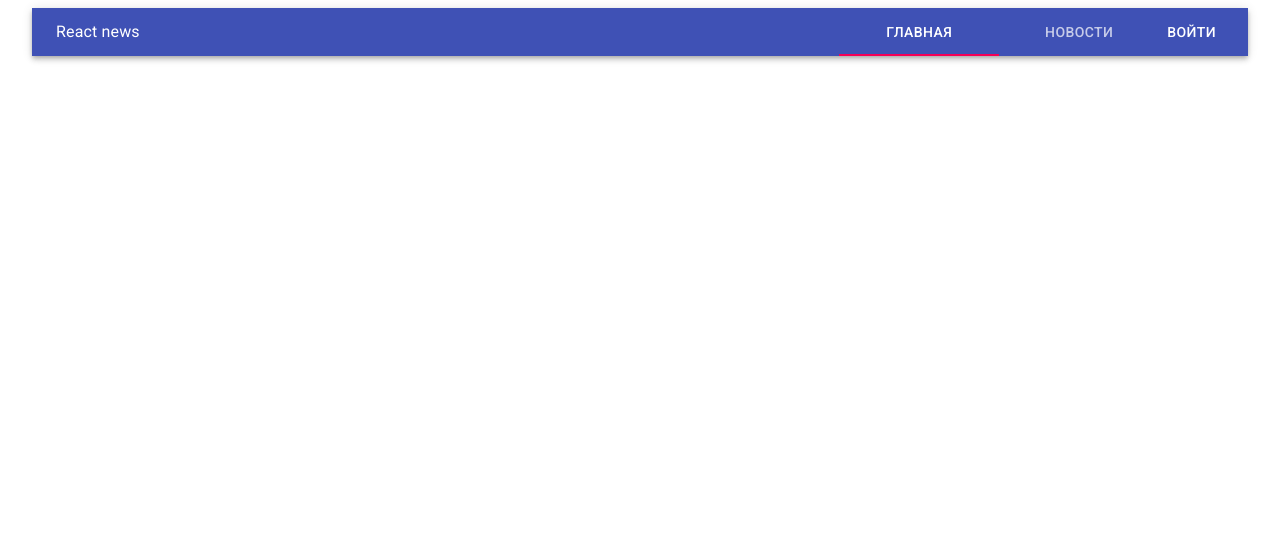
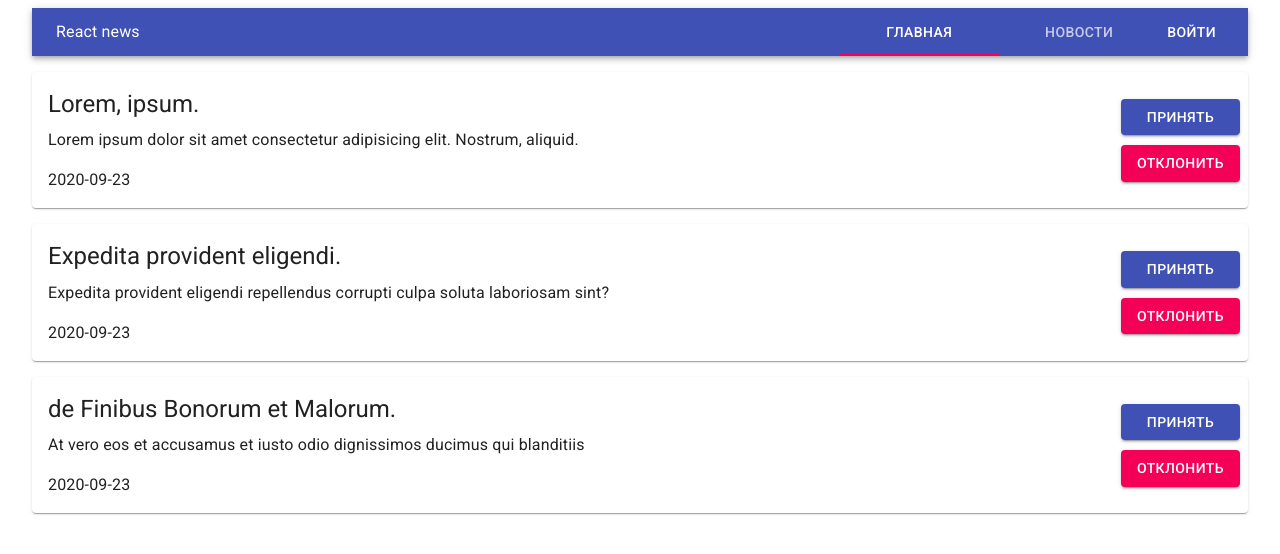
Before and after one commit to dvnikolaev/react-typescript-news, a React (Create React App) app: page /news in a window 1280 px wide. Shown: the top 554 px of the page. Built offline with nearby package versions, Linux system fonts and the light colour scheme.

Commit message:
add posts page

```diff
--- a/src/components/app/App.tsx
+++ b/src/components/app/App.tsx
@@ -1,14 +1,20 @@
 import React from "react";
 import { Container } from "@material-ui/core";
-import { BrowserRouter } from "react-router-dom";
+import { BrowserRouter, Route, Switch } from "react-router-dom";
 
 import { AppNavBar } from "../app-navbar/app-navbar";
+import PagePosts from "../../routes/Posts";
 
 export const App: React.FC = () => {
   return (
     <BrowserRouter>
       <Container>
         <AppNavBar />
+        <Switch>
+          <Route path="/news">
+            <PagePosts />
+          </Route>
+        </Switch>
       </Container>
     </BrowserRouter>
   );
--- /dev/null
+++ b/src/components/posts-list/posts-list-item.tsx
@@ -0,0 +1,49 @@
+import {
+  Button,
+  Card,
+  CardActions,
+  CardContent,
+  makeStyles,
+  Typography,
+} from "@material-ui/core";
+import React from "react";
+
+const useStyles = makeStyles((theme) => ({
+  card: {
+    marginTop: theme.spacing(2),
+    display: 'flex',
+    justifyContent: 'space-between'
+  },
+  cardAction: {
+    display: 'flex',
+    flexDirection: 'column',
+    alignSelf: 'center'
+  },
+  actionButton: {
+    marginTop: 10
+  }
+}));
+
+const PostsListItem: React.FC<{
+  title: string;
+  description: string;
+  date: string;
+}> = ({ title, description, date }) => {
+  const classes = useStyles();
+
+  return (
+    <Card className={classes.card}>
+      <CardContent>
+        <Typography variant="h5" gutterBottom>{title}</Typography>
+        <Typography paragraph>{description}</Typography>
+        <Typography>{date}</Typography>
+      </CardContent>
+      <CardActions className={classes.cardAction} disableSpacing>
+        <Button variant="contained" color="primary" fullWidth>Принять</Button>
+        <Button variant="contained" color="secondary" fullWidth className={classes.actionButton}>Отклонить</Button>
+      </CardActions>
+    </Card>
+  );
+};
+
+export default PostsListItem;
--- /dev/null
+++ b/src/components/posts-list/posts-list.tsx
@@ -0,0 +1,48 @@
+import React from "react";
+
+import PostsListItem from "./posts-list-item";
+
+const PostsList = () => {
+  const posts = [
+    {
+      id: 1,
+      author_id: 1,
+      title: "Lorem, ipsum.",
+      description:
+        "Lorem ipsum dolor sit amet consectetur adipisicing elit. Nostrum, aliquid.",
+      date: "2020-09-23",
+      isAccept: true,
+    },
+    {
+      id: 2,
+      author_id: 1,
+      title: "Expedita provident eligendi.",
+      description:
+        "Expedita provident eligendi repellendus corrupti culpa soluta laboriosam sint?",
+      date: "2020-09-23",
+      isAccept: true,
+    },
+    {
+      id: 3,
+      author_id: 1,
+      title: "de Finibus Bonorum et Malorum.",
+      description:
+        "At vero eos et accusamus et iusto odio dignissimos ducimus qui blanditiis",
+      date: "2020-09-23",
+      isAccept: false,
+    },
+  ];
+
+  const renderPostItems = posts.map((item) => (
+    <PostsListItem
+      key={item.id}
+      title={item.title}
+      description={item.description}
+      date={item.date}
+    />
+  ));
+
+  return <div>{renderPostItems}</div>;
+};
+
+export default PostsList;
--- /dev/null
+++ b/src/routes/Posts.tsx
@@ -0,0 +1,13 @@
+import React from "react";
+
+import PostsList from "../components/posts-list/posts-list";
+
+const PagePosts = () => {
+  return (
+    <div>
+      <PostsList />
+    </div>
+  );
+};
+
+export default PagePosts;
```
